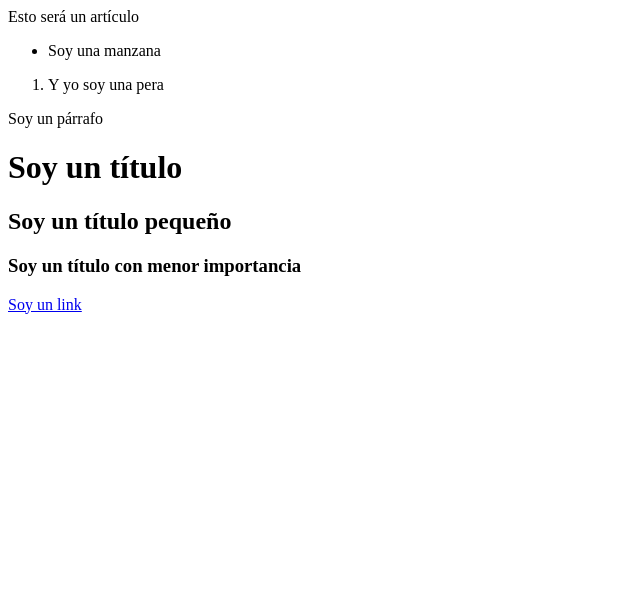
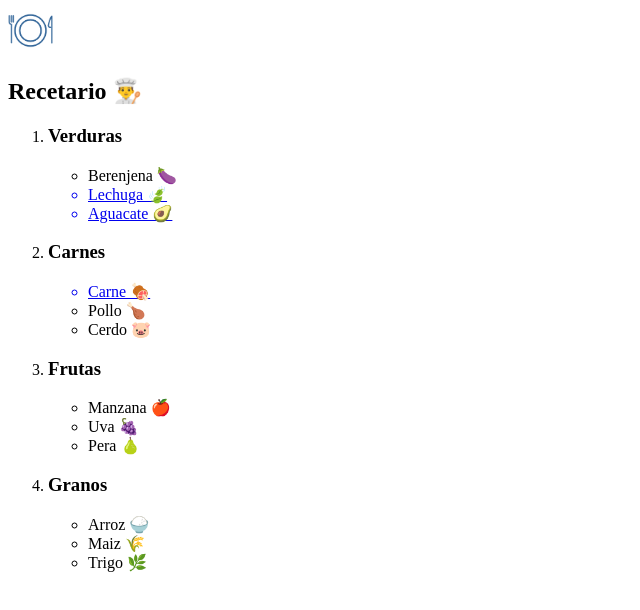
Before and after one commit to kemirandad/cursoDefinitivoHtml, a plain HTML site: page index.html in a window 1280 px wide. Shown: the whole page, without its empty margins (0-640 px from the left). Drawn offline with Linux system fonts and the light colour scheme.

Commit message:
Primer desafio creando recetario con listas e hipervinculos

```diff
--- a/css/style.css
+++ b/css/style.css
@@ -0,0 +1,3 @@
+#img_logo{
+    width: 45px;
+}
--- a/index.html
+++ b/index.html
@@ -13,29 +13,47 @@
     <body>
         <header>
             <nav>
-
+                <img id="img_logo" src="./assets/CookBooksWeek_logo.svg.png" alt="Logo recetario">
+                <h1>Recetario 👨‍🍳</h1>
             </nav>
         </header>
         <main>
             <section>
-                <article>
+                <!-- <article>
                     Esto será un artículo
-                </article>
+                </article> -->
+
+                <ol>
+                    <li><h3>Verduras</h3></li>
+                    <ul>
+                        <li>Berenjena 🍆</li>
+                        <a target="_blank" href="https://www.google.com/search?sxsrf=ALeKk01Jai2A6JwM_vL1r-kTaWvx3xhnqA%3A1612111969618&ei=YeAWYP2iJdaHwbkPyIuCiAU&q=receta+con+lechuga&oq=receta+con+lechuga&gs_lcp=CgZwc3ktYWIQAzICCAAyAggAMgIIADIHCAAQFBCHAjIHCAAQFBCHAjICCAAyAggAMgIIADIGCAAQFhAeMgYIABAWEB46BAgAEEdQicADWJ3HA2CXyANoAHADeACAAcIBiAHpBpIBAzAuNpgBAKABAaoBB2d3cy13aXrIAQjAAQE&sclient=psy-ab&ved=0ahUKEwi916WK0cbuAhXWQzABHciFAFEQ4dUDCA0&uact=5"><li>Lechuga 🍃</li></a>
+                        <a href="https://www.google.com/search?q=receta+con+aguacate&oq=receta+con+aguacate&aqs=chrome.0.0l5j0i395l5.4041j1j7&sourceid=chrome&ie=UTF-8" target="_blank"><li>Aguacate 🥑</li></a>
+                    </ul>
+                    <li><h3>Carnes</h3></li>
+                    <ul>
+                        <a href="https://www.youtube.com/watch?v=kE_kgUVr2dk&ab_channel=Kiwilim%C3%B3n" target="_blank"><li>Carne 🍖</li></a>
+                        <li>Pollo 🍗</li>
+                        <li>Cerdo 🐷</li>
+                    </ul>
+                    <li><h3>Frutas</h3></li>
+                    <ul>
+                        <li>Manzana 🍎</li>
+                        <li>Uva 🍇</li>
+                        <li>Pera 🍐</li>
+                    </ul>
+                    <li><h3>Granos</h3></li>
+                    <ul>
+                        <li>Arroz 🍚</li>
+                        <li>Maiz 🌾</li>
+                        <li>Trigo 🌿</li>
+                    </ul>
+                </ol>
             </section>
-            <ul>
-                <li>Soy una manzana</li>
-            </ul>
-            <ol>
-                <li>Y yo soy una pera</li>
-            </ol>
         </main>
         <footer>
 
         </footer>
-        <p>Soy un párrafo</p>
-        <h1>Soy un título</h1>
-        <h2>Soy un título pequeño</h2>
-        <h3>Soy un título con menor importancia</h3>
-        <a href="#">Soy un link</a>
+
     </body>
 </html>
```
Also changed, not shown: assets/CookBooksWeek_logo.svg.png (added), 1 other file.
